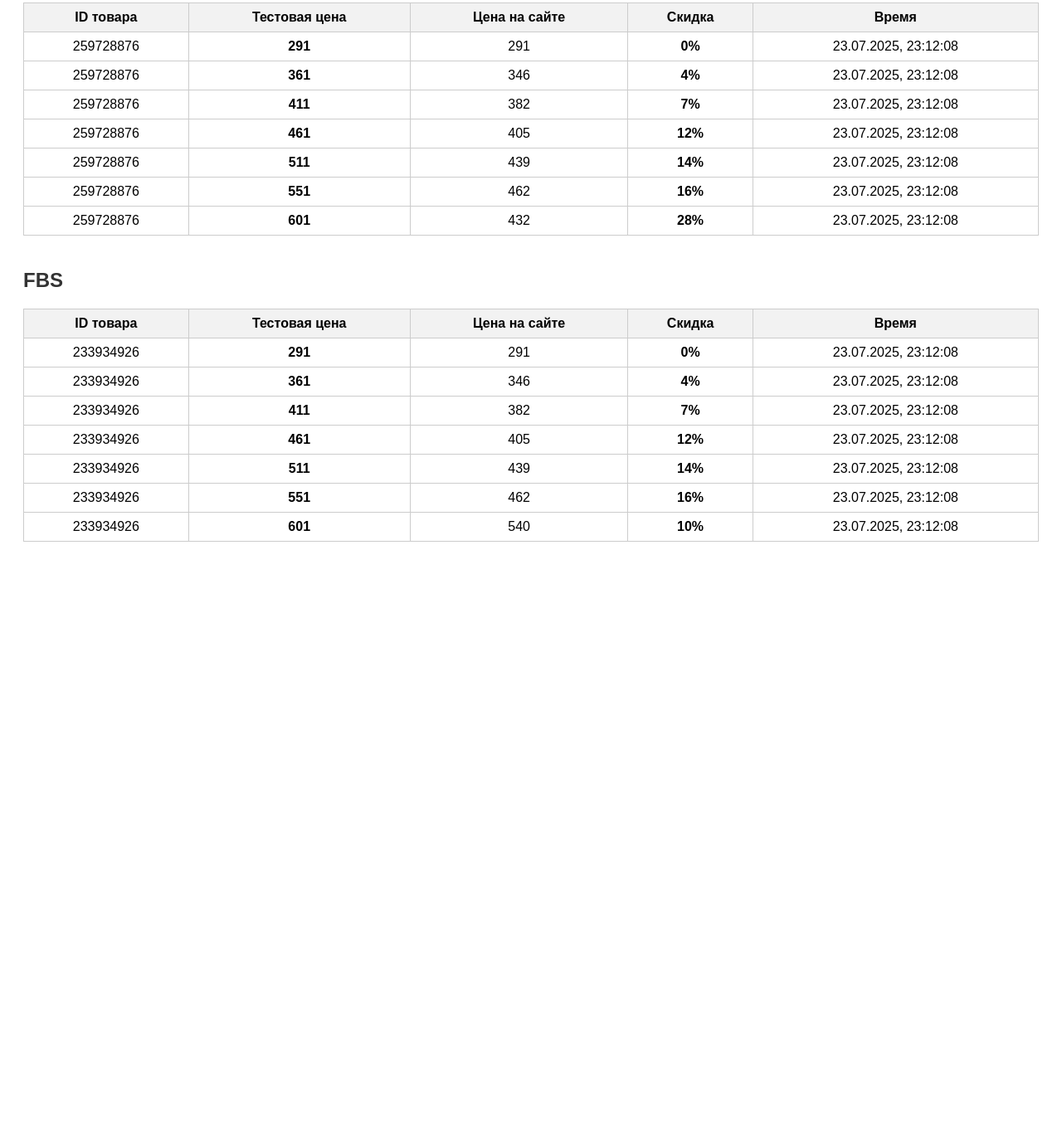
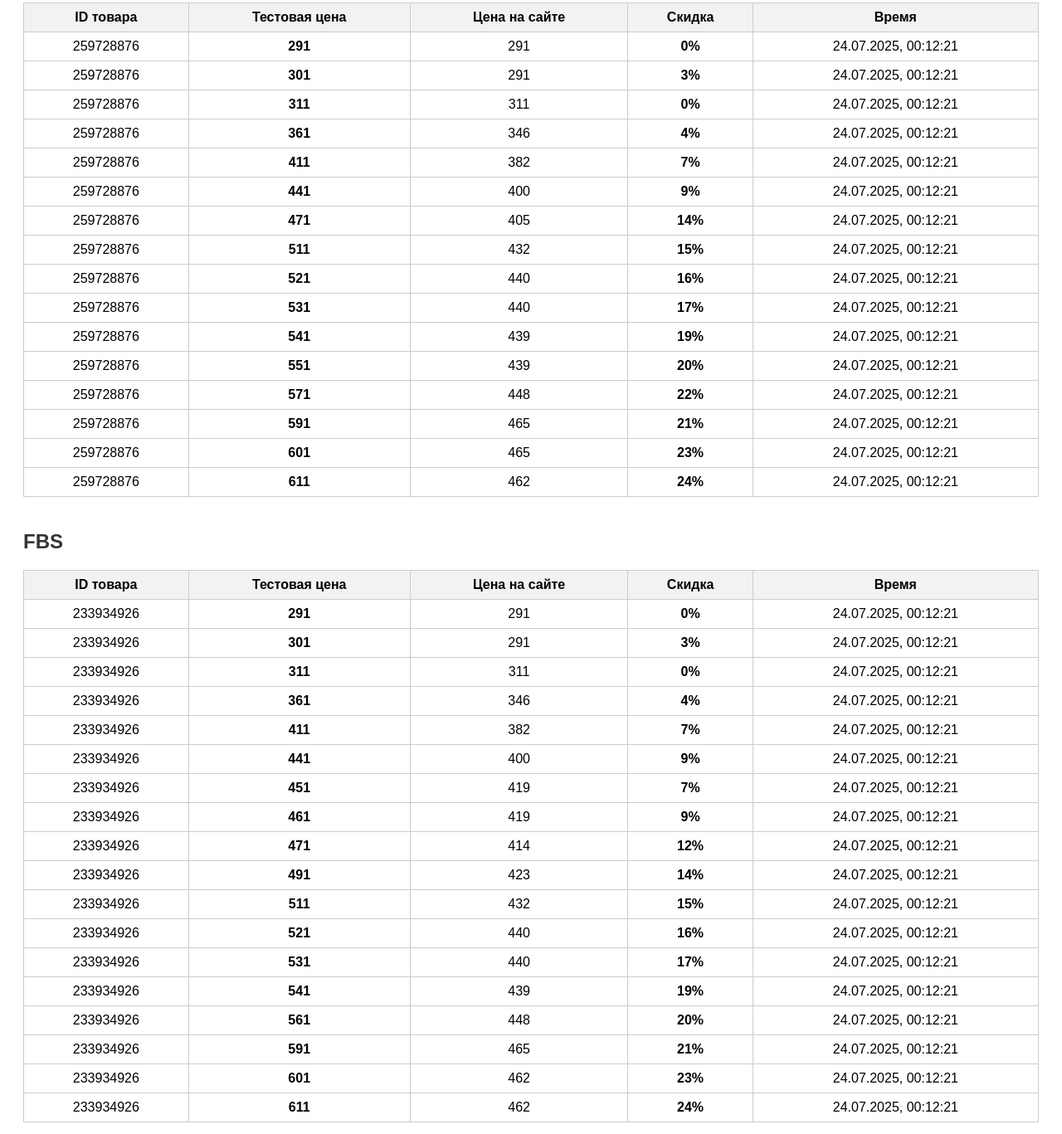
Before and after one commit to ilyakredo/wbDiscountsTracker, a website: page discountsView.html in a window 1280 px wide. Shown: the part 153-1520 px from the top of the page at 83% size. Before the commit the page ends 874 px from the top, so only its background shows below. Drawn offline with Linux system fonts and the light colour scheme.

Commit message:
Update discounts.json [auto]

```diff
--- a/discountsView.html
+++ b/discountsView.html
@@ -19,83 +19,203 @@
                 <td><b>291</b></td>
                 <td>291</td>
                 <td><b>0%</b></td>
-                <td>23.07.2025, 23:12:08</td>
+                <td>24.07.2025, 00:12:21</td>
+            </tr><tr>
+                <td>259728876</td>
+                <td><b>301</b></td>
+                <td>291</td>
+                <td><b>3%</b></td>
+                <td>24.07.2025, 00:12:21</td>
+            </tr><tr>
+                <td>259728876</td>
+                <td><b>311</b></td>
+                <td>311</td>
+                <td><b>0%</b></td>
+                <td>24.07.2025, 00:12:21</td>
             </tr><tr>
                 <td>259728876</td>
                 <td><b>361</b></td>
                 <td>346</td>
                 <td><b>4%</b></td>
-                <td>23.07.2025, 23:12:08</td>
+                <td>24.07.2025, 00:12:21</td>
             </tr><tr>
                 <td>259728876</td>
                 <td><b>411</b></td>
                 <td>382</td>
                 <td><b>7%</b></td>
-                <td>23.07.2025, 23:12:08</td>
+                <td>24.07.2025, 00:12:21</td>
             </tr><tr>
                 <td>259728876</td>
-                <td><b>461</b></td>
+                <td><b>441</b></td>
+                <td>400</td>
+                <td><b>9%</b></td>
+                <td>24.07.2025, 00:12:21</td>
+            </tr><tr>
+                <td>259728876</td>
+                <td><b>471</b></td>
                 <td>405</td>
-                <td><b>12%</b></td>
-                <td>23.07.2025, 23:12:08</td>
+                <td><b>14%</b></td>
+                <td>24.07.2025, 00:12:21</td>
             </tr><tr>
                 <td>259728876</td>
                 <td><b>511</b></td>
+                <td>432</td>
+                <td><b>15%</b></td>
+                <td>24.07.2025, 00:12:21</td>
+            </tr><tr>
+                <td>259728876</td>
+                <td><b>521</b></td>
+                <td>440</td>
+                <td><b>16%</b></td>
+                <td>24.07.2025, 00:12:21</td>
+            </tr><tr>
+                <td>259728876</td>
+                <td><b>531</b></td>
+                <td>440</td>
+                <td><b>17%</b></td>
+                <td>24.07.2025, 00:12:21</td>
+            </tr><tr>
+                <td>259728876</td>
+                <td><b>541</b></td>
                 <td>439</td>
-                <td><b>14%</b></td>
-                <td>23.07.2025, 23:12:08</td>
+                <td><b>19%</b></td>
+                <td>24.07.2025, 00:12:21</td>
             </tr><tr>
                 <td>259728876</td>
                 <td><b>551</b></td>
-                <td>462</td>
-                <td><b>16%</b></td>
-                <td>23.07.2025, 23:12:08</td>
+                <td>439</td>
+                <td><b>20%</b></td>
+                <td>24.07.2025, 00:12:21</td>
+            </tr><tr>
+                <td>259728876</td>
+                <td><b>571</b></td>
+                <td>448</td>
+                <td><b>22%</b></td>
+                <td>24.07.2025, 00:12:21</td>
+            </tr><tr>
+                <td>259728876</td>
+                <td><b>591</b></td>
+                <td>465</td>
+                <td><b>21%</b></td>
+                <td>24.07.2025, 00:12:21</td>
             </tr><tr>
                 <td>259728876</td>
                 <td><b>601</b></td>
-                <td>432</td>
-                <td><b>28%</b></td>
-                <td>23.07.2025, 23:12:08</td>
+                <td>465</td>
+                <td><b>23%</b></td>
+                <td>24.07.2025, 00:12:21</td>
+            </tr><tr>
+                <td>259728876</td>
+                <td><b>611</b></td>
+                <td>462</td>
+                <td><b>24%</b></td>
+                <td>24.07.2025, 00:12:21</td>
             </tr></table><h2>FBS</h2><table><tr><th>ID товара</th><th>Тестовая цена</th><th>Цена на сайте</th><th>Скидка</th><th>Время</th></tr><tr>
                 <td>233934926</td>
                 <td><b>291</b></td>
                 <td>291</td>
                 <td><b>0%</b></td>
-                <td>23.07.2025, 23:12:08</td>
+                <td>24.07.2025, 00:12:21</td>
+            </tr><tr>
+                <td>233934926</td>
+                <td><b>301</b></td>
+                <td>291</td>
+                <td><b>3%</b></td>
+                <td>24.07.2025, 00:12:21</td>
+            </tr><tr>
+                <td>233934926</td>
+                <td><b>311</b></td>
+                <td>311</td>
+                <td><b>0%</b></td>
+                <td>24.07.2025, 00:12:21</td>
             </tr><tr>
                 <td>233934926</td>
                 <td><b>361</b></td>
                 <td>346</td>
                 <td><b>4%</b></td>
-                <td>23.07.2025, 23:12:08</td>
+                <td>24.07.2025, 00:12:21</td>
             </tr><tr>
                 <td>233934926</td>
                 <td><b>411</b></td>
                 <td>382</td>
                 <td><b>7%</b></td>
-                <td>23.07.2025, 23:12:08</td>
+                <td>24.07.2025, 00:12:21</td>
+            </tr><tr>
+                <td>233934926</td>
+                <td><b>441</b></td>
+                <td>400</td>
+                <td><b>9%</b></td>
+                <td>24.07.2025, 00:12:21</td>
+            </tr><tr>
+                <td>233934926</td>
+                <td><b>451</b></td>
+                <td>419</td>
+                <td><b>7%</b></td>
+                <td>24.07.2025, 00:12:21</td>
             </tr><tr>
                 <td>233934926</td>
                 <td><b>461</b></td>
-                <td>405</td>
+                <td>419</td>
+                <td><b>9%</b></td>
+                <td>24.07.2025, 00:12:21</td>
+            </tr><tr>
+                <td>233934926</td>
+                <td><b>471</b></td>
+                <td>414</td>
                 <td><b>12%</b></td>
-                <td>23.07.2025, 23:12:08</td>
+                <td>24.07.2025, 00:12:21</td>
+            </tr><tr>
+                <td>233934926</td>
+                <td><b>491</b></td>
+                <td>423</td>
+                <td><b>14%</b></td>
+                <td>24.07.2025, 00:12:21</td>
             </tr><tr>
                 <td>233934926</td>
                 <td><b>511</b></td>
-                <td>439</td>
-                <td><b>14%</b></td>
-                <td>23.07.2025, 23:12:08</td>
+                <td>432</td>
+                <td><b>15%</b></td>
+                <td>24.07.2025, 00:12:21</td>
             </tr><tr>
                 <td>233934926</td>
-                <td><b>551</b></td>
-                <td>462</td>
+                <td><b>521</b></td>
+                <td>440</td>
                 <td><b>16%</b></td>
-                <td>23.07.2025, 23:12:08</td>
+                <td>24.07.2025, 00:12:21</td>
+            </tr><tr>
+                <td>233934926</td>
+                <td><b>531</b></td>
+                <td>440</td>
+                <td><b>17%</b></td>
+                <td>24.07.2025, 00:12:21</td>
+            </tr><tr>
+                <td>233934926</td>
+                <td><b>541</b></td>
+                <td>439</td>
+                <td><b>19%</b></td>
+                <td>24.07.2025, 00:12:21</td>
+            </tr><tr>
+                <td>233934926</td>
+                <td><b>561</b></td>
+                <td>448</td>
+                <td><b>20%</b></td>
+                <td>24.07.2025, 00:12:21</td>
+            </tr><tr>
+                <td>233934926</td>
+                <td><b>591</b></td>
+                <td>465</td>
+                <td><b>21%</b></td>
+                <td>24.07.2025, 00:12:21</td>
             </tr><tr>
                 <td>233934926</td>
                 <td><b>601</b></td>
-                <td>540</td>
-                <td><b>10%</b></td>
-                <td>23.07.2025, 23:12:08</td>
+                <td>462</td>
+                <td><b>23%</b></td>
+                <td>24.07.2025, 00:12:21</td>
+            </tr><tr>
+                <td>233934926</td>
+                <td><b>611</b></td>
+                <td>462</td>
+                <td><b>24%</b></td>
+                <td>24.07.2025, 00:12:21</td>
             </tr></table></body></html>
```
Also changed, not shown: discounts.json (+134 -14 lines).
